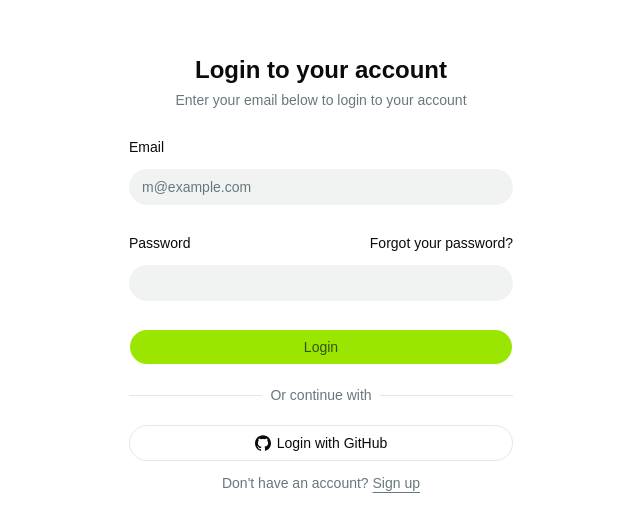
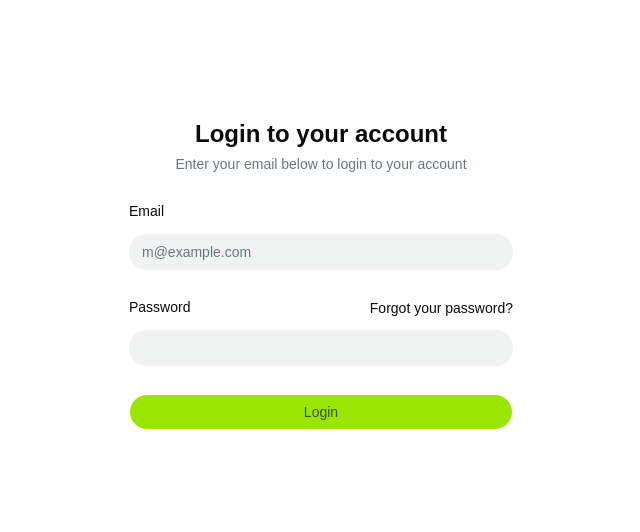
Before and after one commit to yashika-agrawal-06/Odoo, a React (Vite) app in the folder frontend/: page / in a window 1280 px wide. Shown: the part 126-658 px from the top of the page, without its empty margins (319-959 px from the left). Built offline with nearby package versions, Linux system fonts and the light colour scheme.

Commit message:
fix: removed unnecessary login

```diff
--- a/frontend/src/components/login-form.jsx
+++ b/frontend/src/components/login-form.jsx
@@ -38,23 +38,7 @@
         <Field>
           <Button type="submit">Login</Button>
         </Field>
-        <FieldSeparator>Or continue with</FieldSeparator>
-        <Field>
-          <Button variant="outline" type="button">
-            <svg xmlns="http://www.w3.org/2000/svg" viewBox="0 0 24 24">
-              <path
-                d="M12 .297c-6.63 0-12 5.373-12 12 0 5.303 3.438 9.8 8.205 11.385.6.113.82-.258.82-.577 0-.285-.01-1.04-.015-2.04-3.338.724-4.042-1.61-4.042-1.61C4.422 18.07 3.633 17.7 3.633 17.7c-1.087-.744.084-.729.084-.729 1.205.084 1.838 1.236 1.838 1.236 1.07 1.835 2.809 1.305 3.495.998.108-.776.417-1.305.76-1.605-2.665-.3-5.466-1.332-5.466-5.93 0-1.31.465-2.38 1.235-3.22-.135-.303-.54-1.523.105-3.176 0 0 1.005-.322 3.3 1.23.96-.267 1.98-.399 3-.405 1.02.006 2.04.138 3 .405 2.28-1.552 3.285-1.23 3.285-1.23.645 1.653.24 2.873.12 3.176.765.84 1.23 1.91 1.23 3.22 0 4.61-2.805 5.625-5.475 5.92.42.36.81 1.096.81 2.22 0 1.606-.015 2.896-.015 3.286 0 .315.21.69.825.57C20.565 22.092 24 17.592 24 12.297c0-6.627-5.373-12-12-12"
-                fill="currentColor" />
-            </svg>
-            Login with GitHub
-          </Button>
-          <FieldDescription className="text-center">
-            Don&apos;t have an account?{" "}
-            <a href="#" className="underline underline-offset-4">
-              Sign up
-            </a>
-          </FieldDescription>
-        </Field>
+
       </FieldGroup>
     </form>
   );
```
